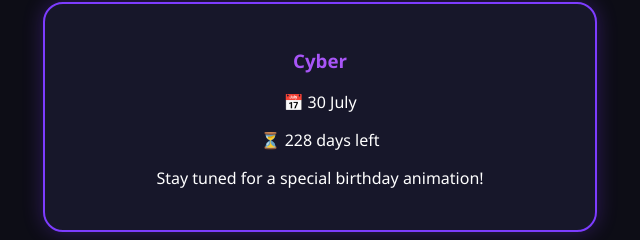
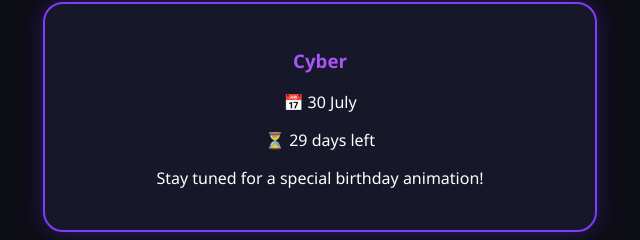
Before and after one commit to Skeeper43/cyber-story-web, a plain HTML site: page index.html in a window 1280 px wide. Shown: the part 812-1052 px from the top of the page, 320-960 px from the left. Drawn offline with Linux system fonts and the light colour scheme.

Commit message:
Add birthday event system

```diff
--- a/index.html
+++ b/index.html
@@ -457,7 +457,7 @@
 
 let year = today.getFullYear();
 
-let birthday = new Date(year,1,14); // 14 Februari
+let birthday = new Date(year,6,30); // 30 July
 
 if(today > birthday){
     birthday = new Date(year+1,1,14);
@@ -476,7 +476,7 @@
 
 const now = new Date();
 
-if(now.getDate()==14 && now.getMonth()==1){
+if(now.getDate()==30 && now.getMonth()==6){
 
 document.getElementById("birthdayCountdown").innerHTML =
 "🎉 Happy Birthday Cyber!";
```
